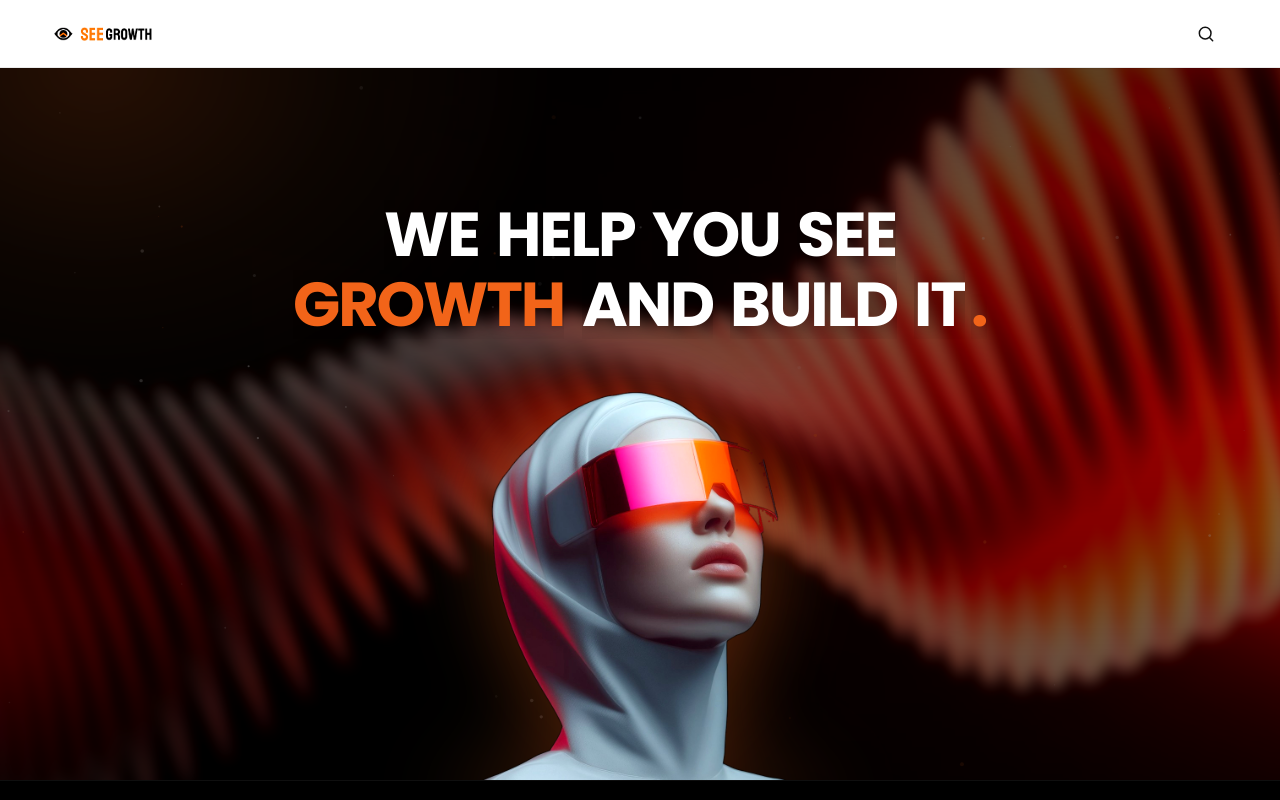
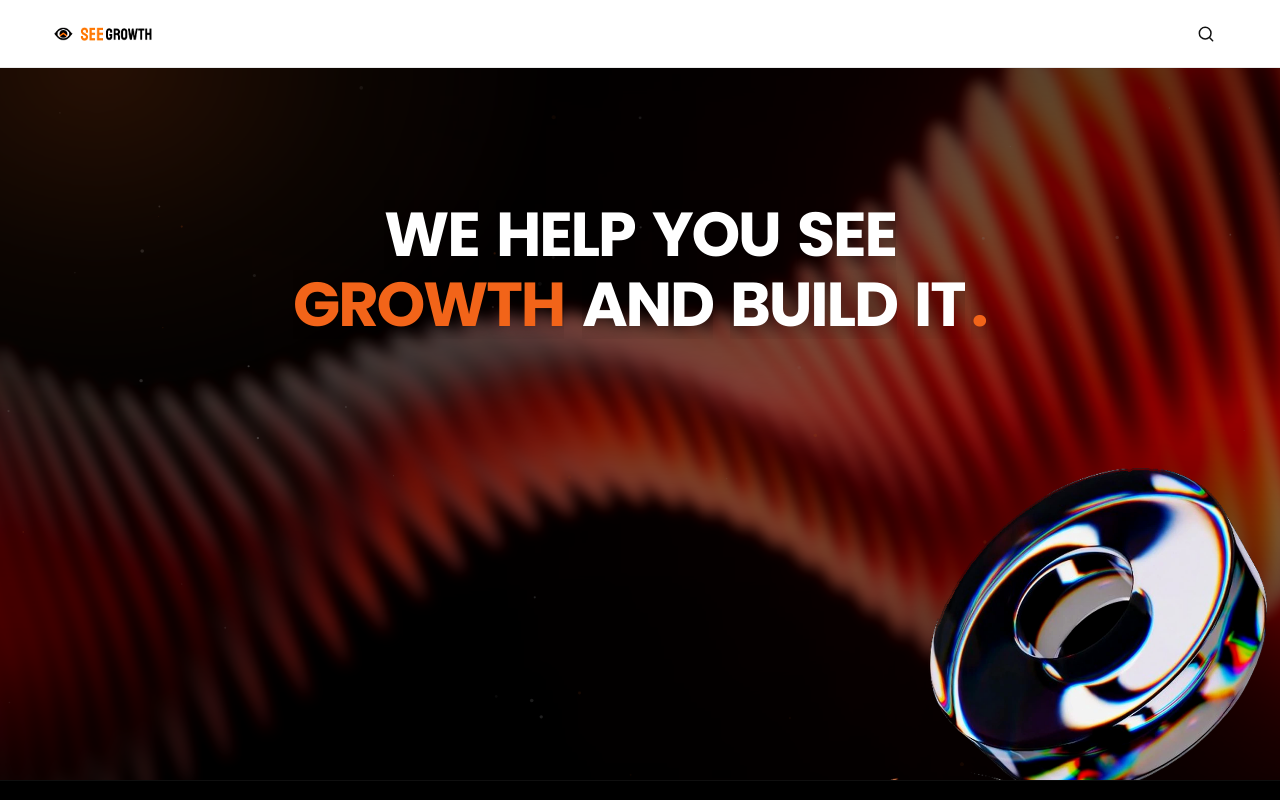
Before and after one commit to Esimuda/SeeGrowth, a React (Vite) app: page / in a window 1280 px wide. Shown: the top 800 px of the page. Built offline with nearby package versions, Linux system fonts and the light colour scheme.

Commit message:
Place transparent glass rings on the right of the hero.

```diff
--- a/index.html
+++ b/index.html
@@ -9,7 +9,7 @@
   <link rel="apple-touch-icon" sizes="180x180" href="/favicon-180.png?v=2" />
   <title>SeeGrowth – See Growth. Scale Smart. Grow Global.</title>
   <link rel="preload" as="image" href="/assets/seegrowth-loader.png" type="image/png" fetchpriority="high" />
-  <link rel="preload" as="image" href="/assets/hero-person-hd.png" type="image/png" />
+  <link rel="preload" as="image" href="/assets/hero-glass-rings.webp" type="image/webp" />
   <link rel="preload" as="image" href="/assets/hero-bg.webp" type="image/webp" />
   <link href="https://fonts.googleapis.com/css2?family=Poppins:wght@400;500;600;700;800&display=swap" rel="stylesheet" />
   <link rel="stylesheet" href="style.css" />
--- a/src/Hero.jsx
+++ b/src/Hero.jsx
@@ -1,11 +1,11 @@
 import { motion, useReducedMotion } from 'framer-motion';
 
 const HERO = {
-  person: {
-    src: '/assets/hero-person-hd.png',
-    alt: 'Futuristic strategist in a white hood with an orange visor, centered in the SeeGrowth hero',
-    width: 904,
-    height: 986,
+  art: {
+    src: '/assets/hero-glass-rings.webp',
+    alt: 'Iridescent glass rings with prismatic light',
+    width: 900,
+    height: 1224,
   },
 };
 
@@ -57,18 +57,20 @@ export default function Hero() {
         </h1>
 
         <motion.div
-          className="hero-person"
-          initial={reduce ? false : { opacity: 0, scale: 0.96 }}
-          animate={{ opacity: 1, scale: 1 }}
-          transition={{ duration: 0.95, delay: 0.28, ease }}
+          className="hero-art"
+          initial={reduce ? false : { opacity: 0, x: 36, scale: 0.94 }}
+          animate={{ opacity: 1, x: 0, scale: 1 }}
+          transition={{ duration: 1, delay: 0.22, ease }}
+          aria-hidden="true"
         >
           <img
-            src={HERO.person.src}
-            alt={HERO.person.alt}
-            width={HERO.person.width}
-            height={HERO.person.height}
+            src={HERO.art.src}
+            alt=""
+            width={HERO.art.width}
+            height={HERO.art.height}
             fetchPriority="high"
             decoding="async"
+            draggable={false}
           />
         </motion.div>
       </div>
--- a/src/hero.css
+++ b/src/hero.css
@@ -390,47 +390,31 @@
   margin-left: -0.18em;
 }
 
-.hero-person {
+.hero-art {
   position: absolute;
-  top: calc(var(--hero-headline-top) + var(--hero-headline-offset));
-  left: 0;
-  right: 0;
+  top: 50%;
+  right: max(1vw, calc(50% - 42rem));
+  transform: translateY(-42%);
   z-index: 2;
-  width: min(40vw, 490px);
-  height: min(56vh, 580px, calc(100dvh - var(--hero-headline-offset) - 24vh));
-  margin-inline: auto;
+  width: min(42vw, 520px);
+  height: min(78vh, 720px);
   display: flex;
-  align-items: flex-start;
+  align-items: center;
   justify-content: center;
   pointer-events: none;
+  background: transparent;
 }
 
-.hero-person::before {
-  content: '';
-  position: absolute;
-  inset: 8% 14% 0;
-  background: radial-gradient(
-    ellipse at 50% 30%,
-    rgba(242, 100, 25, 0.34) 0%,
-    rgba(242, 100, 25, 0.1) 40%,
-    transparent 72%
-  );
-  filter: blur(34px);
-  z-index: -1;
-  pointer-events: none;
-}
-
-.hero-person img {
-  width: auto;
+.hero-art img {
+  width: 100%;
   height: 100%;
-  max-width: 100%;
   object-fit: contain;
-  object-position: top center;
+  object-position: center right;
+  background: transparent;
   filter:
-    contrast(1.06)
-    saturate(1.12)
-    brightness(1.03)
-    drop-shadow(0 0 42px rgba(242, 100, 25, 0.28));
+    contrast(1.04)
+    saturate(1.1)
+    drop-shadow(0 18px 48px rgba(0, 0, 0, 0.35));
 }
 
 @media (max-width: 1100px) {
@@ -452,9 +436,10 @@
     --hero-headline-offset: 9.25rem;
   }
 
-  .hero-person {
-    width: min(48vw, 450px);
-    height: min(58vh, 530px);
+  .hero-art {
+    width: min(46vw, 440px);
+    height: min(70vh, 620px);
+    right: 2%;
   }
 }
 
@@ -475,7 +460,7 @@
   }
 
   .hero-headline,
-  .hero-person {
+  .hero-art {
     position: relative;
     left: auto;
     right: auto;
@@ -497,12 +482,11 @@
     position: relative;
   }
 
-  .hero-person {
+  .hero-art {
     order: 2;
     inset: auto;
-    top: auto;
-    height: min(290px, 44vh);
-    width: min(100%, 270px);
+    height: min(340px, 48vh);
+    width: min(100%, 300px);
     margin: 0 auto;
   }
 }
```
Also changed, not shown: public/assets/hero-glass-rings.png (added), public/assets/hero-glass-rings.webp (added).
